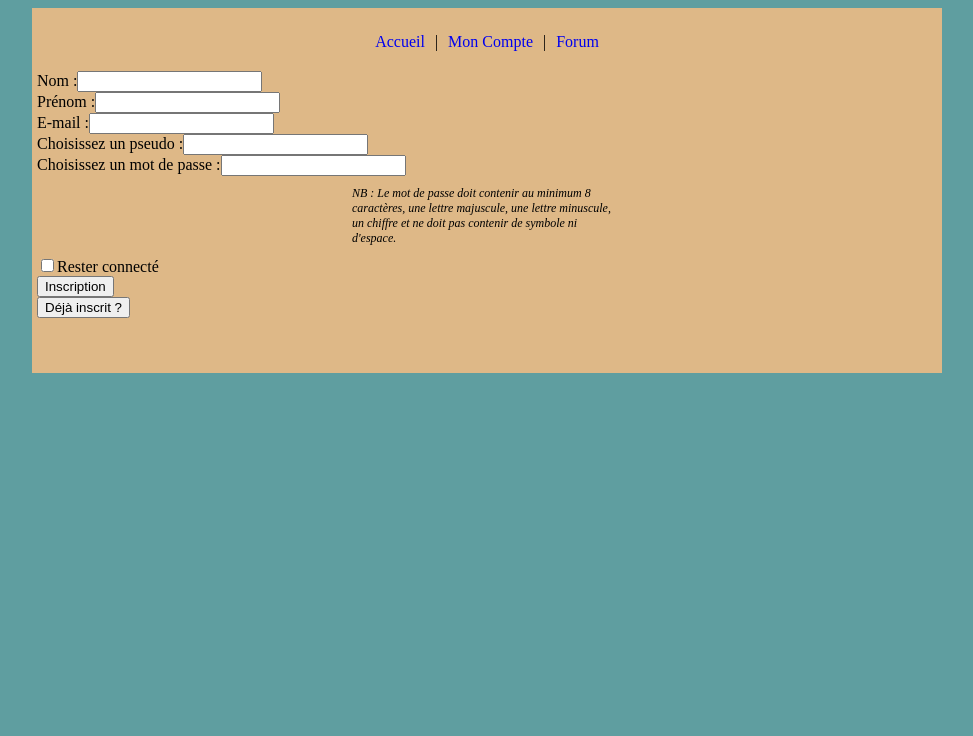
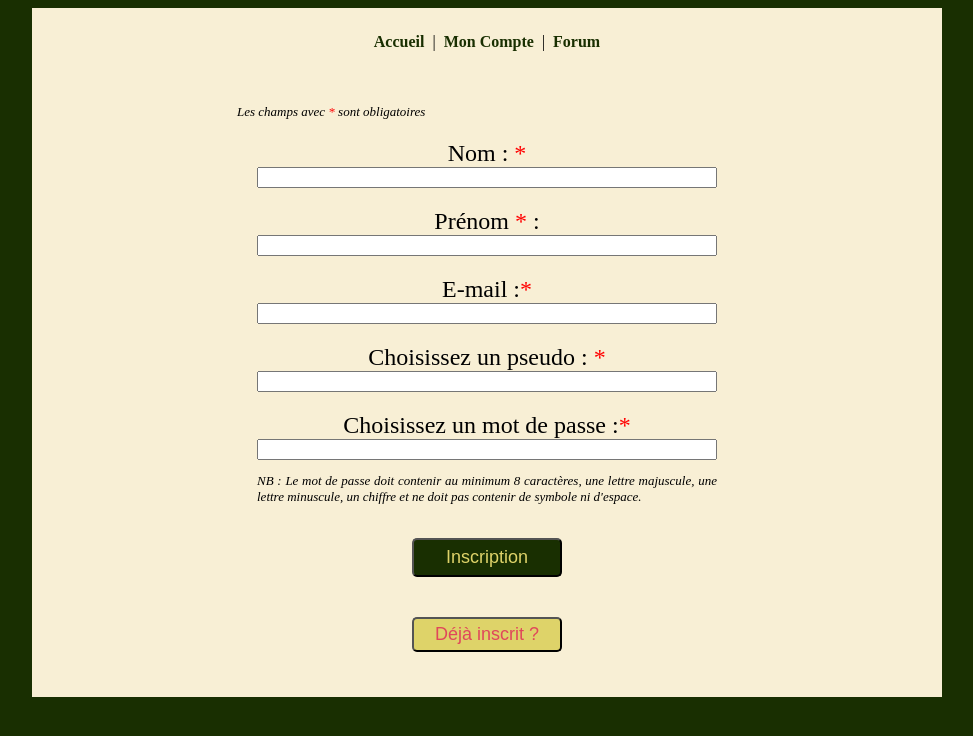
Before and after one commit to OumayaT/TrabelsiOumaya_07_17122020, a Vue app in the folder frontend/: page /account in a window 1280 px wide. Both pictures are taken after a click on the button "Je m'inscris". Shown: the top 736 px of the page, without its empty margins (153-1126 px from the left). Built offline with nearby package versions, Linux system fonts and the light colour scheme.

Commit message:
design Home Signup

```diff
--- a/frontend/src/App.vue
+++ b/frontend/src/App.vue
@@ -12,7 +12,9 @@
 <style lang="scss">
 
 body{
-  background-color: cadetblue;
+  background-color: #192f01;
+
+
 }
 
 #nav{
@@ -21,7 +23,9 @@ body{
   margin: 20px;
   a{
     text-decoration: none;
-    margin: 0 10px;
+    margin: 0 8px;
+    color: #192f01;
+    font-weight: bold;
   }
 }
 </style>
--- a/frontend/src/components/account/Login.vue
+++ b/frontend/src/components/account/Login.vue
@@ -1,5 +1,5 @@
 <template>
-  <div>
+  <div class="container">
     <form class="form">
       <div class="form-div">
         <label for="pseudo">Pseudo :</label>
@@ -9,15 +9,15 @@
         <label for="password">Mot de passe :</label>
         <input type="password" v-model="user.password" maxlength="20" id="password">
       </div>
-      <div class="form-div">
+      <div class="form-cxn">
         <input type="checkbox" @change="keepUserConnected" id="keepConnexion">
         <label for="keepConnexion" class="keepConnexion">Rester connecté</label>
       </div>
-      <div class="form-div">
+      <div class="form-div test">
         <input type="submit" value="Connexion" class="submit" @click.prevent="login">
       </div>
     </form>
-    <p>Pas encore inscrit ? Cliquez sur le bouton ci-dessous</p>
+    <p>Pas encore inscrit ? <br> Cliquez sur le bouton ci-dessous</p>
     <button @click="getSignup">Je m'inscris</button>
   </div>
 </template>
@@ -42,3 +42,54 @@
     }
   }
 </script>
+
+<style lang="scss">
+
+.container{
+  max-width: 500px;
+  margin: auto;
+  font-size: x-large;
+  text-align: center;
+  p {
+    font-size: large;
+  }
+  button {
+    color:  #e0475b;
+    background-color: #ded369;
+    border-radius: 5px;
+    padding: 5px;
+    font-size: large;
+    width: 150px;
+    margin: 20px;
+  }
+}
+form {
+  padding : 20px 0;
+
+}
+
+.form-div {
+  margin: 20px;
+  display: flex;
+  flex-direction: column;
+
+  .submit {
+    color:  #DED369;
+    background-color: #192f01;
+    border-radius: 5px;
+    padding: 7px;
+    font-size: large;
+    width: 150px;
+    margin: auto;
+     &:hover {
+      font-weight: 700;
+    }
+
+  }
+}
+
+.form-cxn{
+  margin: 20px;
+  font-size: small;
+}
+</style>
--- a/frontend/src/components/account/Signup.vue
+++ b/frontend/src/components/account/Signup.vue
@@ -1,31 +1,34 @@
 <template>
-  <div>
+  <div class="container">
+
     <form class="form">
+      <p class="asterix">Les champs avec <span>*</span> sont obligatoires</p>
       <div class="form-div">
-        <label for="nom">Nom :</label>
+        <label for="nom">Nom : <span>*</span></label>
         <input type="text" v-model="user.lastName" maxlength="30" id="nom">
       </div>
       <div class="form-div">
-        <label for="prenom">Prénom :</label>
+        <label for="prenom">Prénom <span>*</span> :</label>
         <input type="text" v-model="user.firstName" maxlength="30" id="prenom">
       </div>
       <div class="form-div">
-        <label for="email">E-mail :</label>
+        <label for="email">E-mail :<span>*</span> </label>
         <input type="text" v-model="user.email" maxlength="50" id="email">
       </div>
       <div class="form-div">
-        <label for="pseudo">Choisissez un pseudo :</label>
+        <label for="pseudo">Choisissez un pseudo : <span>*</span></label>
         <input type="text" v-model="user.pseudo" maxlength="20" id="pseudo">
       </div>
       <div class="form-div">
-        <label for="password">Choisissez un mot de passe :</label>
+        <label for="password">Choisissez un mot de passe :<span>*</span> </label>
         <input type="password" v-model="user.password" maxlength="20" id="password">
-        <p class="info">NB : Le mot de passe doit contenir au minimum 8 caractères, une lettre majuscule, une lettre minuscule, un chiffre et ne doit pas contenir de symbole ni d'espace.</p>
+        <p class="info">NB : Le mot de passe doit contenir au minimum 8 caractères, une lettre majuscule,
+        une lettre minuscule, un chiffre et ne doit pas contenir de symbole ni d'espace.</p>
       </div>
-      <div class="form-div">
-        <input type="checkbox" id="keepConnexion" @change="keepUserConnected">
-        <label for="keepConnexion" class="keepConnexion">Rester connecté</label>
-      </div>
+
+
+
+
       <div class="form-div">
         <input type="submit" value="Inscription" class="submit" @click.prevent="signup">
       </div>
@@ -54,3 +57,20 @@
     }
   }
 </script>
+
+<style lang="scss">
+ .info, .asterix{
+   text-align: justify;
+   font-style: italic;
+ }
+span{
+  color: red;
+}
+
+.form{
+  p{
+    font-size: small;
+  }
+}
+
+</style>
--- a/frontend/src/views/Account.vue
+++ b/frontend/src/views/Account.vue
@@ -47,30 +47,3 @@
     }
   }
 </script>
-
-<style lang="scss">
-.form {
-  margin-bottom: 50px;
-}
-
-.form-div {
-  .confirmPassword {
-    display: inline;
-    margin-top: 10px;
-  }
-  .validate {
-    cursor: pointer;
-  }
-}
-
-.error {
-  font-size: 0.85rem;
-}
-
-.info {
-  font-size: 0.75rem;
-  font-style: italic;
-  width: 30%;
-  margin: 10px auto;
-}
-</style>
--- a/frontend/src/views/Home.vue
+++ b/frontend/src/views/Home.vue
@@ -1,13 +1,17 @@
 <template>
   <div class="home">
     <header>
-      <img src="../assets/logo.png" alt="Groupomania Logo" class="logo">
+      <img src="../assets/logo.svg" alt="Groupomania Logo" class="logo" />
     </header>
     <main>
       <h1>Bienvenue dans votre nouveau réseau social</h1>
-      <p class="texteAccueil">Vous pourrez créer et vous connecter à votre compte grâce à la section <router-link to="/account">Mon Compte</router-link>.
-      <br>Vous pourrez ensuite accéder au forum en vous rendant sur la section <router-link to="/forum">Forum</router-link>.</p>
-      <p class="texteAccueil">Nous vous souhaitons une bonne navigation sur votre nouvelle application Groupomania !</p>
+      <p class="texteAccueil">
+        Vous pourrez créer et vous connecter à votre compte grâce à la section </p>
+      <router-link to="/account"> Accéder à l'application</router-link>
+      <p class="texteAccueil">
+        Nous vous souhaitons une bonne navigation sur votre nouvelle application
+        Groupomania !
+      </p>
     </main>
     <footer class="footer">
       {{ copyright }}
@@ -17,15 +21,16 @@
 
 <script>
 export default {
-    name: 'Home',
+  name: "Home",
   computed: {
     copyright() {
       const currentYear = new Date().getFullYear();
       return `Copyright Groupomania ${currentYear}`;
-      }
-    }
-  }
+    },
+  },
+};
 </script>
+
 
 <style lang="scss">
 header {
@@ -34,27 +39,46 @@ header {
   display: flex;
   justify-content: center;
 }
-#app{
-  background-color: burlywood;
+#app {
+  background-color:#F8EFD5;
   max-width: 900px;
   margin: auto;
   padding: 5px;
 }
 
-.logo
-{
-  background-color: black;
-  min-width: 280px;
+.logo {
+  min-width: 260px;
+  min-height: 100px;
+  margin: 5px;
+
 }
 
-.texteAccueil {
-  text-align: justify;
+main,
+footer {
+  text-align: center;
+  h1 {
+    font-size: 1.7rem;
+    margin: 25px 0;
+  }
    a {
-    color: #d14454;
+    color:  #DED369;
+    background-color: #192f01;
+    border-radius: 5px;
+    text-decoration: none;
+    padding: 5px;
+    font-size: x-large;
+
     &:hover {
       font-weight: 700;
     }
   }
+}
+
+
+.texteAccueil {
+  text-align: center;
+  margin: 20px 0;;
+
 }
 
 .footer {
@@ -62,5 +86,6 @@ header {
   margin-top: 50px;
   margin-bottom: 20px;
   font-style: italic;
+  color: #192f01;
 }
 </style>
```
Also changed, not shown: frontend/src/assets/logo-feed.svg (added), frontend/src/assets/logo.svg (added). Lines whose indentation alone changed are shown as unchanged.
